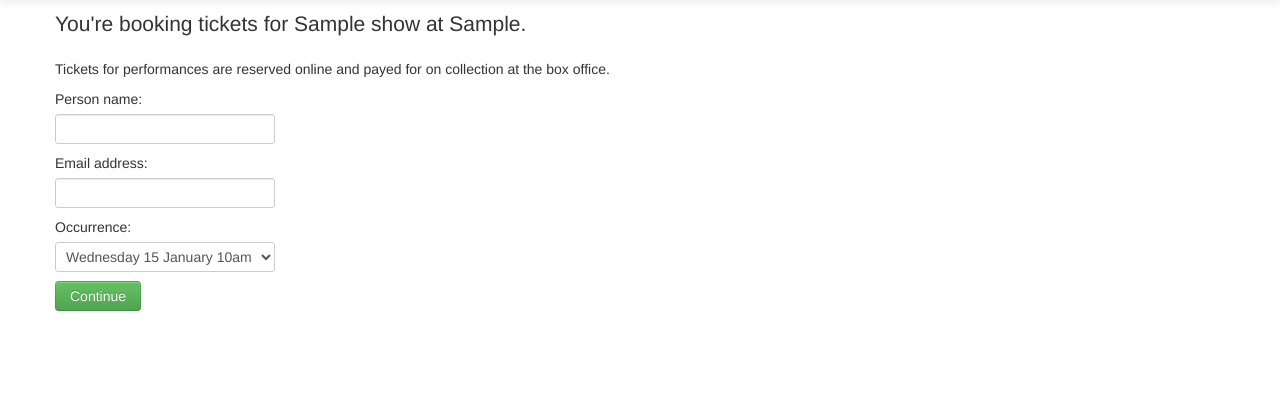
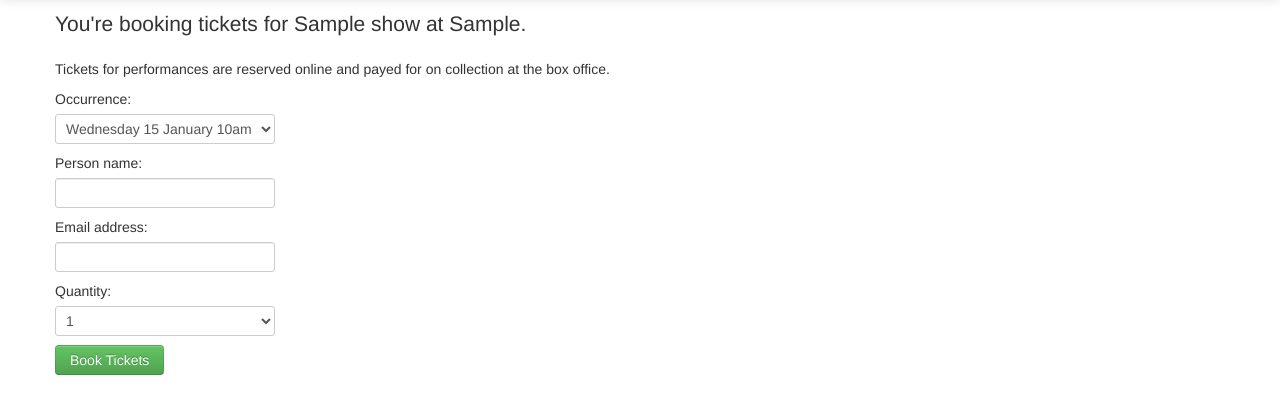
Before and after one commit to newtheatre/nt-tickets, a Django app: page /book/1/ in a window 1280 px wide. Shown: the part 41-455 px from the top of the page. Run offline with Django 3.2, Linux system fonts and the light colour scheme; tables that the repository leaves empty hold one stand-in row (values such as "Sample post"); some libraries are stand-ins or nearby versions.

Commit message:
add quanity functionality

```diff
--- a/nt_tickets/urls.py
+++ b/nt_tickets/urls.py
@@ -11,7 +11,7 @@ urlpatterns = patterns('',
     url(r'^$', 'tickets.views.defaultFNI', name='home'),
     url(r'^book/(?P<show_id>\d+)/$', 'tickets.views.book_landing', name='book'),
     url(r'^book/(?P<show_id>\d+)/thanks/$', 'tickets.views.book_finish'),
-    url(r'^report$', 'tickets.views.report'),
+    url(r'^admin/report/$', 'tickets.views.report'),
     url(r'^list$', tickets.views.ListShows.as_view()),
 
     # url(r'^nt_tickets/', include('nt_tickets.foo.urls')),
--- a/tickets/forms.py
+++ b/tickets/forms.py
@@ -6,9 +6,11 @@ class OccurrenceChoiceField(forms.ModelChoiceField):
     return "%s" % obj.datetime_formatted()
 
 class BookingFormLanding(forms.Form):
+	occurrence=OccurrenceChoiceField(queryset=None,empty_label="No Occurrences")
 	person_name=forms.CharField(max_length=80)
 	email_address=forms.EmailField(max_length=80)
-	occurrence=OccurrenceChoiceField(queryset=None,empty_label="No Occurrences")
+	max_q=8
+	quantity=forms.IntegerField(label="Quantity",min_value=1,max_value=max_q,required=True,widget=forms.Select(choices=  [ (i,i) for i in range(1,max_q+1) ]) )
 
 	def __init__(self, *args, **kwargs):
 		show = kwargs.pop('show', None)
@@ -16,16 +18,5 @@ class BookingFormLanding(forms.Form):
 		self.fields['occurrence'].queryset = Occurrence.objects.filter(show=show.id)
 		self.fields['occurrence'].empty_label=None
 
-class BookingFormOccurrence(forms.Form):
-
-	def __init__(self, *args, **kwargs):
-		show = kwargs.pop('show', None)
-		ticket_types = kwargs.pop('ticket_types', None)
-		super(BookingFormOccurrence, self).__init__(*args, **kwargs)
-
-		for t in ticket_types:
-			label = t.name+" "+t.price_formatted()
-			self.fields[str(t.id)] = forms.IntegerField(max_value=10, min_value=0, initial=0, label=label)
-
 class ReportForm(forms.Form):
 	occurrence=forms.ModelChoiceField(queryset=Occurrence.objects.all())
--- a/tickets/models.py
+++ b/tickets/models.py
@@ -32,6 +32,13 @@ class Occurrence(models.Model):
 	def datetime_formatted(self):
 		return self.date.strftime('%A %d %B ')+self.time.strftime('%-I%p').lower()
 
+	def tickets_sold(self):
+		tickets=Ticket.objects.filter(occurrence=self).filter(cancelled=False)
+		sold=0
+		for ticket in tickets:
+			sold+=ticket.quantity
+		return sold
+
 	def __unicode__(self):
 		return self.show.name+" on "+str(self.date)+" at "+str(self.time)
 
--- a/tickets/templates/book_landing.html
+++ b/tickets/templates/book_landing.html
@@ -12,7 +12,7 @@ Book Tickets
 <form action="." method="post">{% csrf_token %}
 {{ form|as_bootstrap }}
 <div class="actions">
-        <button type="submit" class="btn btn-success">Continue</button>
+        <button type="submit" class="btn btn-success">Book Tickets</button>
 </div>
 </form>
 {% endblock %}
--- a/tickets/templates/report.html
+++ b/tickets/templates/report.html
@@ -7,7 +7,7 @@
 <div class="row">
 <div class="span4">
 <h3>Filters</h3>
-<form action="report" method="post">{% csrf_token %}
+<form action="." method="post">{% csrf_token %}
 {{ form|as_bootstrap }}
 <div class="actions">
         <button type="submit" class="btn primary">Search</button>
--- a/tickets/views.py
+++ b/tickets/views.py
@@ -22,12 +22,16 @@ def book_landing(request, show_id):
 	if request.method == 'POST': # If the form has been submitted...
 		form = BookingFormLanding(request.POST, show=show) # A form bound to the POST data
 		if form.is_valid(): # All validation rules pass
-			print "form OK"
-			request.session['person_name']=form.cleaned_data['person_name']
-			request.session['email_address']=form.cleaned_data['email_address']
-			request.session['show']= show
-			request.session['occurrence']= form.cleaned_data['occurrence']
-			return HttpResponseRedirect('./occurrence/') # Redirect after POST
+			t=Ticket()
+
+			t.person_name=form.cleaned_data['person_name']
+			t.email_address=form.cleaned_data['email_address']
+			t.show = show
+			t.occurrence = form.cleaned_data['occurrence']
+			t.quantity = form.cleaned_data['quantity']
+
+			t.save()
+			return HttpResponseRedirect('./thanks/') # Redirect after POST
 	else:
 		form = BookingFormLanding(show=show) # An unbound form
 
@@ -40,29 +44,7 @@ def book_landing(request, show_id):
 
 
 def book_finish(request,show_id):
-	if not request.session.get('tickets'):
-		return book_error(request)
-
 	show = Show.objects.get(id=show_id)
-	tickets=request.session['tickets']
-
-	for t_type in tickets:
-		quantity=tickets[t_type]
-		i=0
-		while i!=quantity and quantity!=0:
-			t=Ticket()
-			print request.session['person_name'],request.session['email_address'],request.session['occurrence'],t_type
-			t.person_name=request.session['person_name']
-			t.email_address=request.session['email_address']
-			t.occurrence=request.session['occurrence']
-			t.type_id=t_type
-			t.save()
-			i+=1
-
-
-
-	for sesskey in request.session.keys():
-	 	del request.session[sesskey]
 
 	return render(request, 'book_finish.html', {
 		'show':show,
@@ -81,7 +63,7 @@ def report(request):
 		if form.is_valid():
 			occurrence=form.cleaned_data['occurrence']
 			report['tickets']=Ticket.objects.filter(occurrence=occurrence)
-			report['how_many_sold']=Ticket.objects.filter(occurrence=occurrence).count()
+			report['how_many_sold']=occurrence.tickets_sold()
 			report['percentage']=(report['how_many_sold']/float(occurrence.maximum_sell))*100
 			report['have_report']=True
 		else:
```
